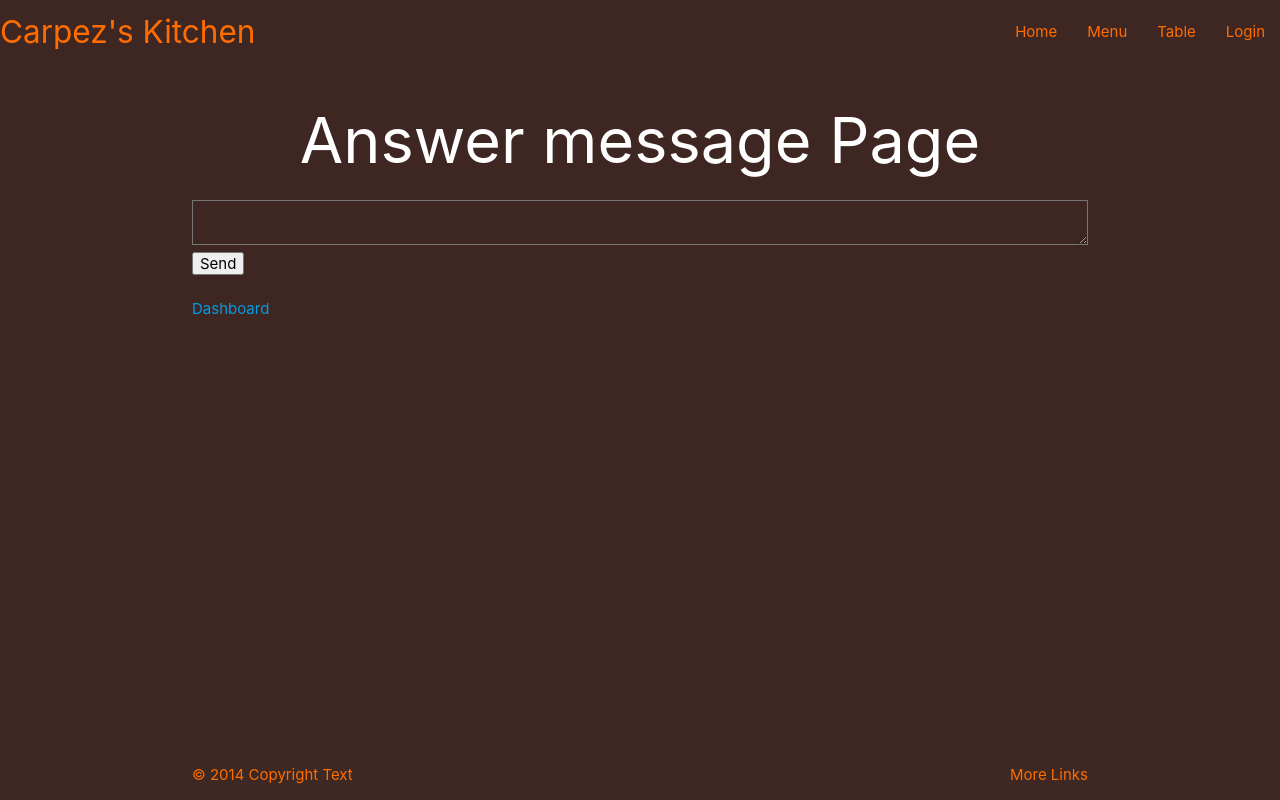
After one commit to antoniobruchidev/mp3-restaurant-manager-final, a Flask app: page /messageboards/1/answer in a window 1280 px wide. The commit adds this page. Run offline with Flask 3, Linux system fonts and the light colour scheme; a user stored in the database is signed in; tables that the repository leaves empty hold one stand-in row (values such as "Sample post"); parts of the project's set-up code (start-up, migrations or seed data) failed here and were passed over; some libraries are stand-ins or nearby versions.

Commit message:
Feat Add answer_message and delete_message routes
Added page to answer messages, also added links to delete messages in dashboard and messageboard. Added macros.html.

```diff
--- a/restaurantmanager/forms.py
+++ b/restaurantmanager/forms.py
@@ -64,7 +64,6 @@ class CreateMessageForm(FlaskForm):
 
 class AnswerMessageForm(FlaskForm):
     answer = TextAreaField('Answer', validators=[InputRequired()])
-    sender_id = IntegerField('Sender ID', validators=[InputRequired()])
     submit = SubmitField('Send')
 
 
--- a/restaurantmanager/routes.py
+++ b/restaurantmanager/routes.py
@@ -6,6 +6,7 @@ from restaurantmanager.models import (
     AccountType,
     Board,
     BoardMessage,
+    BoardMessageReply,
     IngredientQuantity,
     ItemKind,
     ManufactoredIngredientQuantity,
@@ -31,6 +32,7 @@ from restaurantmanager.forms import (
     AddIngredientForm,
     AddEmployeeForm,
     AddSupplierForm,
+    AnswerMessageForm,
     CreateMessageForm,
     LoginForm,
     RegisterForm,
@@ -132,7 +134,7 @@ def dashboard():
         f_name=f_name,
         l_name=l_name,
         email=email,
-        messages=my_messages,
+        my_messages=my_messages,
     )
 
 
@@ -154,29 +156,49 @@ def messageboard():
         owner_messages = (
             db.session.query(BoardMessage).filter_by(board=Board.owner).all()
         )
+        owner_messages_replies = []
+        for message in owner_messages:
+            owner_messages_replies.append(len(message.replies))
+
     else:
         owner_messages = []
+        owner_messages_replies = []
     if is_manager:
         manager_messages = (
             db.session.query(BoardMessage).filter_by(board=Board.manager).all()
         )
+        manager_messages_replies = []
+        for message in manager_messages:
+            manager_messages_replies.append(len(message.replies))
     else:
         manager_messages = []
+        manager_messages_replies = []
     if is_chef:
         chef_messages = (
             db.session.query(BoardMessage).filter_by(board=Board.chef).all()
         )
+        chef_messages_replies = []
+        for message in chef_messages:
+            chef_messages_replies.append(len(message.replies))
     else:
         chef_messages = []
+        chef_messages_replies = []
     if is_waiter:
         waiter_messages = (
             db.session.query(BoardMessage).filter_by(board=Board.waiter).all()
         )
+        waiter_messages_replies = []
+        for message in waiter_messages:
+            waiter_messages_replies.append(len(message.replies))
     else:
         waiter_messages = []
+        waiter_messages_replies = []
     public_messages = (
         db.session.query(BoardMessage).filter_by(board=Board.public).all()
     )
+    public_messages_replies = []
+    for message in public_messages:
+        public_messages_replies.append(len(message.replies))
     board_messages = (
         owner_messages
         + manager_messages
@@ -184,15 +206,21 @@ def messageboard():
         + waiter_messages
         + public_messages
     )
+    replies = (
+        owner_messages_replies
+        + manager_messages_replies
+        + chef_messages_replies
+        + waiter_messages_replies
+        + public_messages_replies
+    )
 
-    return render_template("messageboard.html", board_messages=board_messages)
+    return render_template("messageboard.html", board_messages=board_messages, replies=replies)
 
 
 @app.route("/messageboards/sendmessage", methods=["GET", "POST"])
 @login_required
 def sendmessage():
     date = datetime.datetime.now()
-    print(date)
     form = CreateMessageForm()
     if form.validate_on_submit():
         message = BoardMessage(
@@ -206,6 +234,47 @@ def sendmessage():
         db.session.commit()
         return redirect(url_for("dashboard"))
     return render_template("sendmessage.html", form=form)
+
+
+@app.route("/messageboards/<int:message_id>/answer", methods=['GET', 'POST'])
+@login_required
+def answer_message(message_id):
+    board_message = db.session.query(BoardMessage).filter_by(id=message_id).first()
+    if board_message:
+        date = datetime.datetime.now()
+        form = AnswerMessageForm()
+        if form.validate_on_submit():
+            answer_message = BoardMessageReply(reply=form.answer.data, message_id=board_message.id, timestamp=date)
+            db.session.add(answer_message)
+            db.session.commit()
+            board_message.replies.append(answer_message)
+            db.session.commit()
+            flash("Your reply has been sent")
+            return redirect(url_for("messageboard"))
+        return render_template("answermessage.html", form=form)
+    else:
+        flash("You cannot answer this message")
+        return redirect(url_for("messageboard"))
+
+
+@app.route("/messageboards/<int:message_id>/delete", methods=['GET', 'POST'])
+@login_required
+def delete_message(message_id):
+    board_message = db.session.query(BoardMessage).filter_by(id=message_id).first()
+    if board_message:
+        if board_message.sender_id == current_user.id:
+            for reply in board_message.replies:
+                db.session.delete(reply)
+            db.session.delete(board_message)
+            db.session.commit()
+            flash("Your message has been deleted")
+            return redirect(url_for("messageboard"))
+        else:
+            flash("You cannot delete this message")
+            return redirect(url_for("messageboard"))
+    else:
+        flash("You cannot delete this message")
+        return redirect(url_for("messageboard"))
 
 
 @app.route("/owner/staff")
--- /dev/null
+++ b/restaurantmanager/templates/answermessage.html
@@ -0,0 +1,13 @@
+{% extends "base.html" %}
+{% block content %}
+<h1 class="center-align">
+    Answer message Page
+</h1>
+<form method="POST" action="">
+    {{ form.hidden_tag() }}
+    {{ form.answer }}
+    {{ form.submit }}
+</form>
+<br>
+<a href="{{ url_for('dashboard') }}">Dashboard</a>
+{% endblock %}
```
Also changed, not shown: restaurantmanager/templates/dashboard.html (+18 -6 lines), restaurantmanager/templates/macros.html (added, +19 -0 lines), restaurantmanager/templates/messageboard.html (+19 -7 lines).
